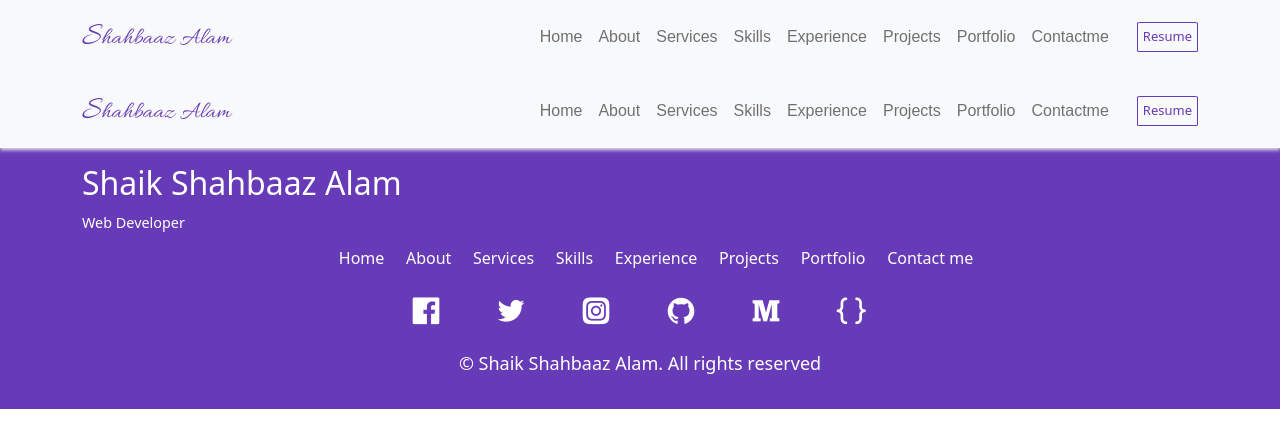
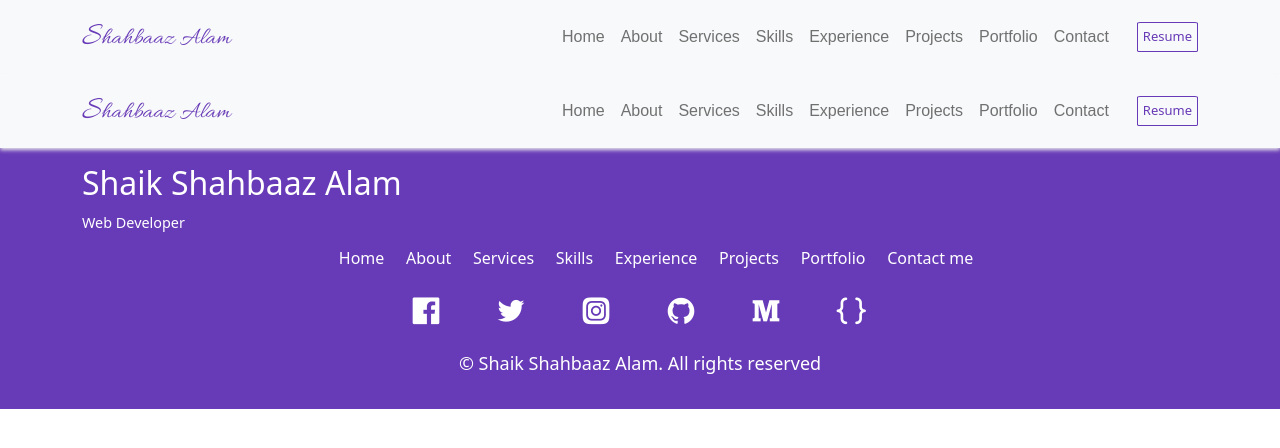
Before and after one commit to ShahbaazX786/angular-portfolio, an Angular app in the folder p2022/: page /header in a window 1280 px wide. Shown: the top 448 px of the page. Built offline with nearby package versions, Linux system fonts and the light colour scheme.

Commit message:
CL:1.16- Updated readme and User Interface changes.

```diff
--- a/p2022/src/app/shared/header/header.component.html
+++ b/p2022/src/app/shared/header/header.component.html
@@ -29,7 +29,7 @@
           <a class="nav-link" routerLinkActive="active"><span class="hidden"><i class="uil uil-briefcase-alt"></i></span>Portfolio</a>
         </li>
         <li class="nav-item">
-          <a class="nav-link" routerLinkActive="active"><span class="hidden"><i class="uil uil-envelope-add"></i></span>Contactme</a>
+          <a class="nav-link" routerLinkActive="active"><span class="hidden"><i class="uil uil-envelope-add"></i></span>Contact</a>
         </li>
         <button class="header-action btn btn-outline-primary btn-sm">Resume</button>
       </ul>
```
Also changed, not shown: 1 other file (tests, documents, lock files or other folders).
